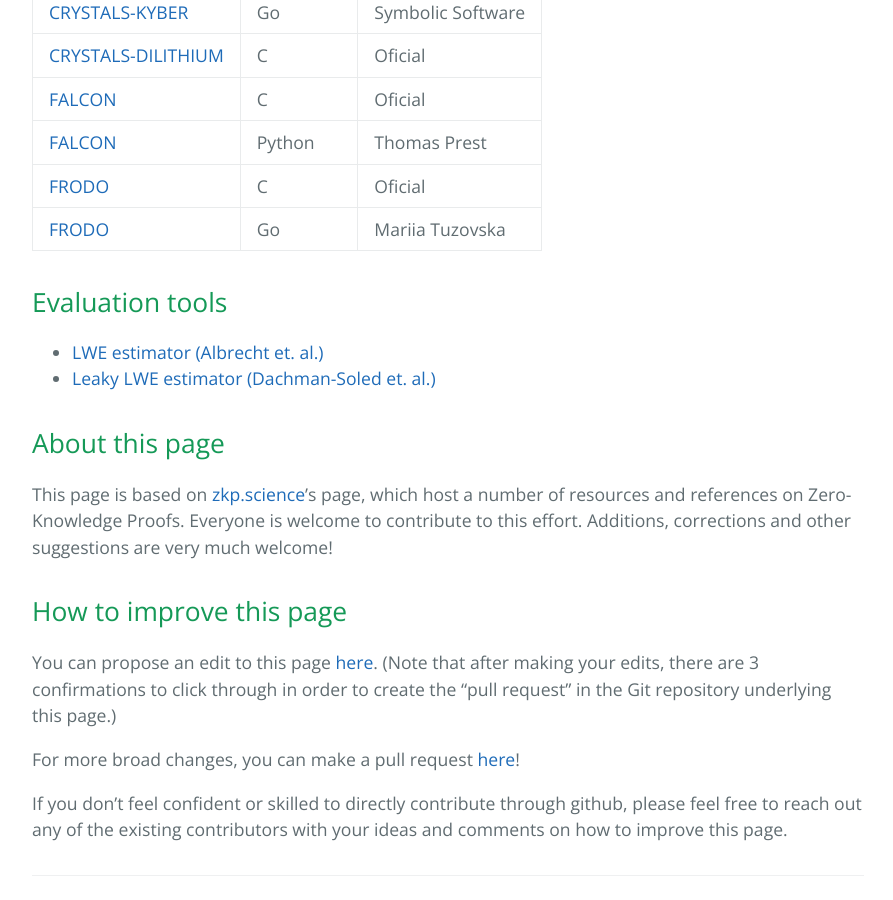
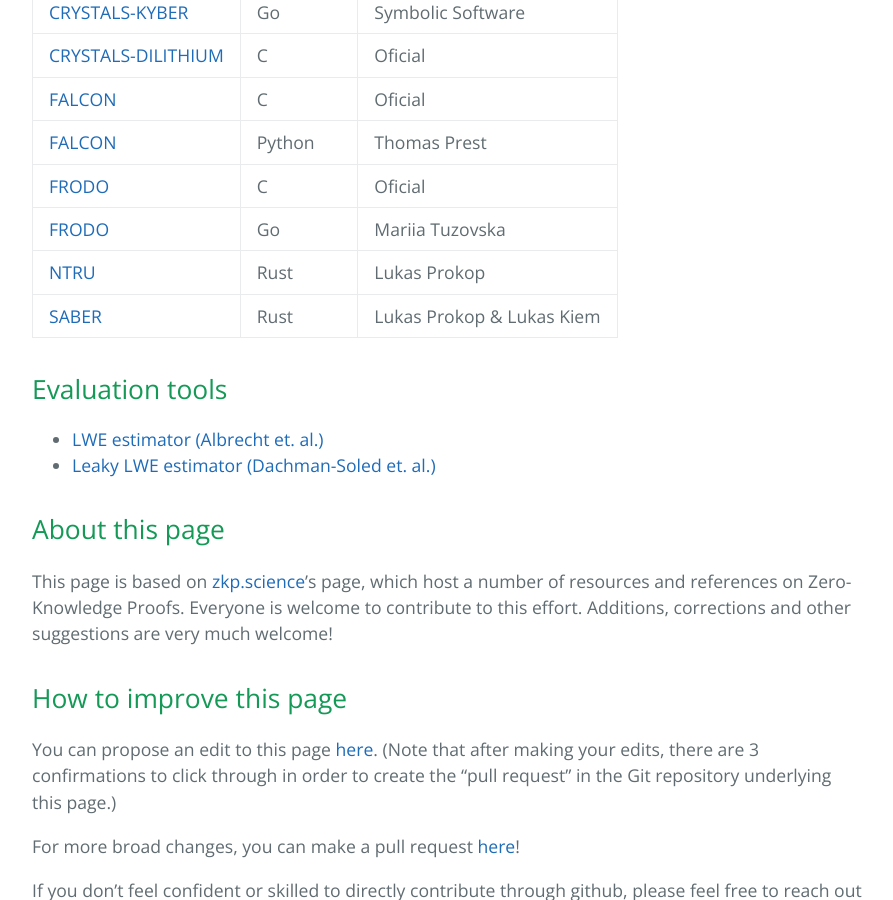
Before and after one commit to octaviopk9/lattice-based-cryptography, a Jekyll site: the page built from index.md, in a window 1280 px wide and 900 px high, scrolled down 1813 px. Shown: the whole window, without its empty margins (192-1085 px from the left). Built offline with Jekyll 4.4.1, drawn with Linux system fonts in a browser that asks for light colours; our own code applies the rules of GitHub Pages for plain Markdown files.

Commit message:
NTRU and SABER impl added

```diff
--- a/index.md
+++ b/index.md
@@ -54,6 +54,8 @@ layout: default
 | [FALCON](https://github.com/tprest/falcon.py) | Python  | Thomas Prest |
 | [FRODO](https://github.com/Microsoft/PQCrypto-LWEKE) | C  | Oficial |
 | [FRODO](https://github.com/mariiatuzovska/frodo) | Go  | Mariia Tuzovska |
+| [NTRU](https://github.com/prokls/ntrust-native) | Rust  | Lukas Prokop |
+| [SABER](https://github.com/lkiem/rusty_saber) | Rust  | Lukas Prokop & Lukas Kiem |
 
 ## Evaluation tools
 - [LWE estimator (Albrecht et. al.)](https://estimate-all-the-lwe-ntru-schemes.github.io/docs/)
```
